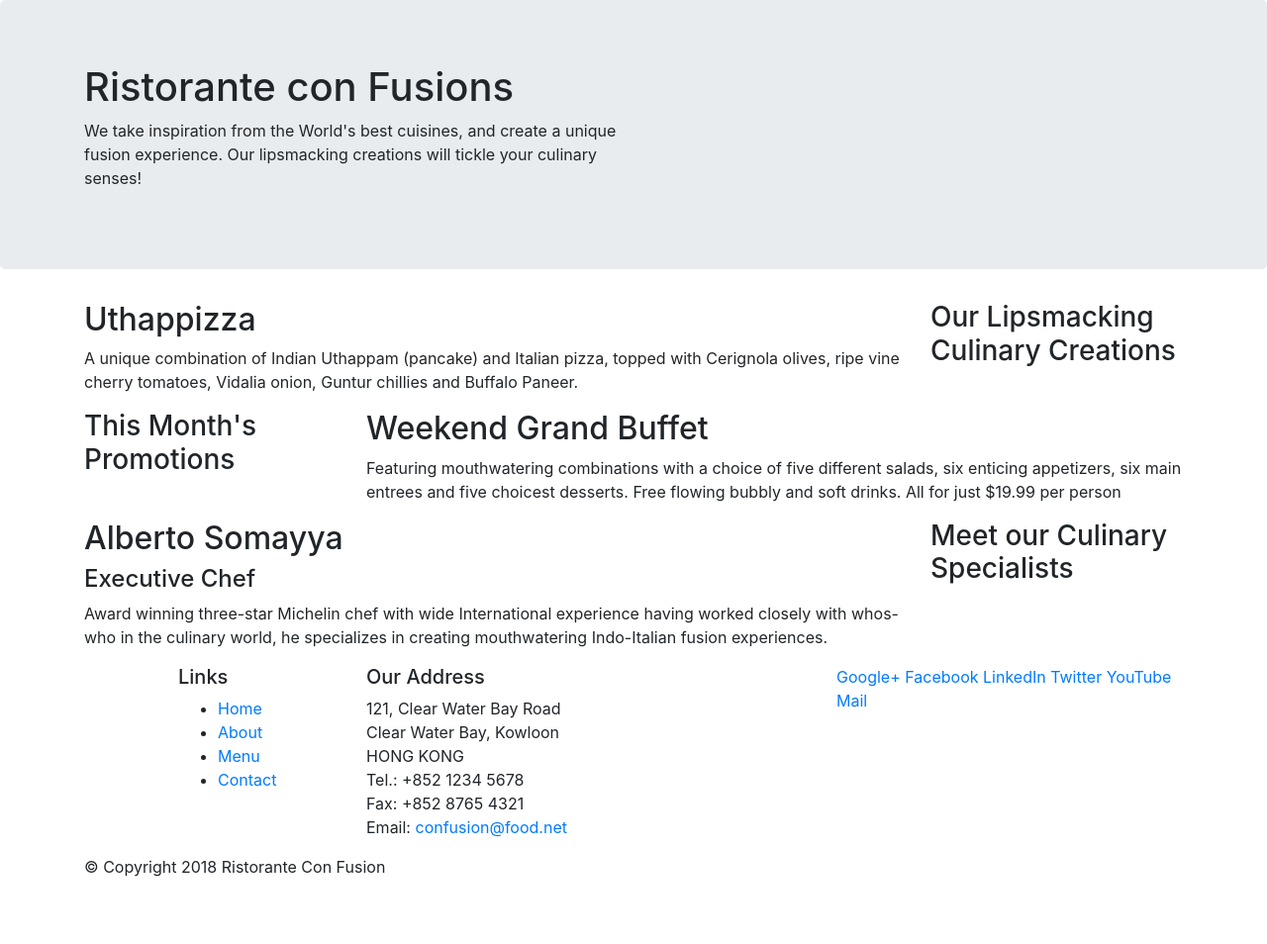
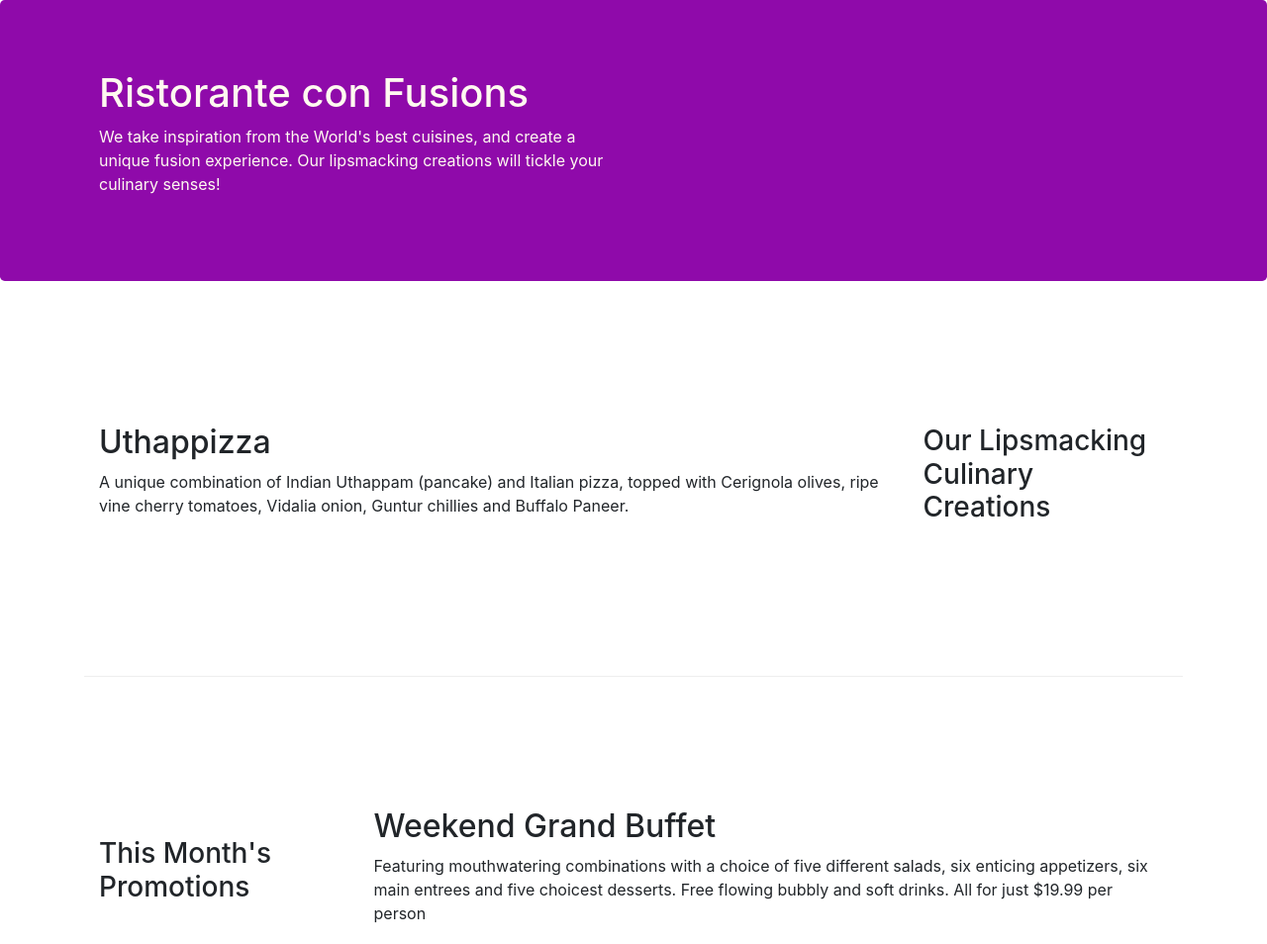
Before and after one commit to Jihani-31/conFusion, a website: page index.html in a window 1280 px wide. Shown: the top 954 px of the page at 99% size. Before the commit the page ends 904 px from the top, so only its background shows below. Drawn offline with nearby package versions, Linux system fonts and the light colour scheme.

Commit message:
bootstrap exercise part2

```diff
--- /dev/null
+++ b/css/styles.css
@@ -0,0 +1,45 @@
+.row-header{
+    margin:0px auto;
+    padding:0px;
+}
+
+.row-content {
+    margin:0px auto;
+    padding: 50px 0px 50px 0px;
+    border-bottom: 1px ridge;
+    min-height:400px;
+}
+
+.footer{
+    background-color: #D1C4E9;
+    margin:0px auto;
+    padding: 20px 0px 20px 0px;
+}
+
+
+.jumbotron {
+    padding:70px 30px 70px 30px;
+    margin:0px auto;
+    background: #9575CD ;
+    color:floralwhite;
+}
+
+address{
+    font-size:80%;
+    margin:0px;
+    color:#0f0f0f;
+}
+
+
+.jumbotron{
+    padding: 70px 30px 70px 30px;
+    margin: 0px auto;
+    background: rgb(143, 10, 170);
+    color: floralwhite;
+}
+
+.address{
+    font-size: 80px;
+    margin: 0px;
+    color: #0f0f0f;
+}
--- a/index.html
+++ b/index.html
@@ -9,6 +9,7 @@
 
      <!-- Bootstrap CSS -->
      <link rel="stylesheet" href="node_modules/bootstrap/dist/css/bootstrap.min.css">
+     <link rel="stylesheet" href="css/styles.css">
     <title>Ristorante Con Fusion</title>
 </head>
 
@@ -16,7 +17,7 @@
 
     <header class="jumbotron">
         <div class="container">
-            <div class="row">
+            <div class="row row-header">
                 <div class="col-12 col-sm-6">
                     <h1>Ristorante con Fusions</h1>
                     <p>We take inspiration from the World's best cuisines, and create a unique fusion experience. Our lipsmacking creations will tickle your culinary senses!</p>
@@ -28,7 +29,7 @@
     </header>
 
     <div class="container">
-        <div class="row">
+        <div class="row row-content align-items-center">
             <div class="col-12 col-sm-4 order-sm-last col-md-3">
                 <h3>Our Lipsmacking Culinary Creations</h3>
             </div>
@@ -39,7 +40,8 @@
         </div>
 
 
-        <div  class="row">
+        <div  class="row row-content align-items-center
+        ">
             <div class="col-12 col-sm-4 col-md-3">
                 <h3>This Month's Promotions</h3>
             </div>
@@ -49,7 +51,7 @@
             </div>
         </div>
 
-        <div  class="row">
+        <div  class="row row-content align-items-center">
             <div class="col-12 col-sm-4 order-sm-last col-md-3">
                 <h3>Meet our Culinary Specialists</h3>
             </div>
@@ -61,12 +63,12 @@
         </div>
     </div>
 
-    <footer>
+    <footer class="footer">
         <div class="container">
             <div class="row">
                 <div class="col-4 offset-1 col-sm-2">
                     <h5>Links</h5>
-                    <ul>
+                    <ul class="list-unstyled">
                         <li><a href="#">Home</a></li>
                         <li><a href="#">About</a></li>
                         <li><a href="#">Menu</a></li>
@@ -84,8 +86,8 @@
 		              Email: <a href="mailto:confusion@food.net">confusion@food.net</a>
 		           </address>
                 </div>
-                <div  class="col-12 col-sm-4">
-                    <div>
+                <div  class="col-12 col-sm-4 align-self-center">
+                    <div class="text-center">
                         <a href="http://google.com/+">Google+</a>
                         <a href="http://www.facebook.com/profile.php?id=">Facebook</a>
                         <a href="http://www.linkedin.com/in/">LinkedIn</a>
@@ -95,7 +97,7 @@
                     </div>
                 </div>
            </div>
-           <div class="row">
+           <div class="row justify-content-center">
                 <div class="col auto">
                     <p>© Copyright 2018 Ristorante Con Fusion</p>
                 </div>
```
